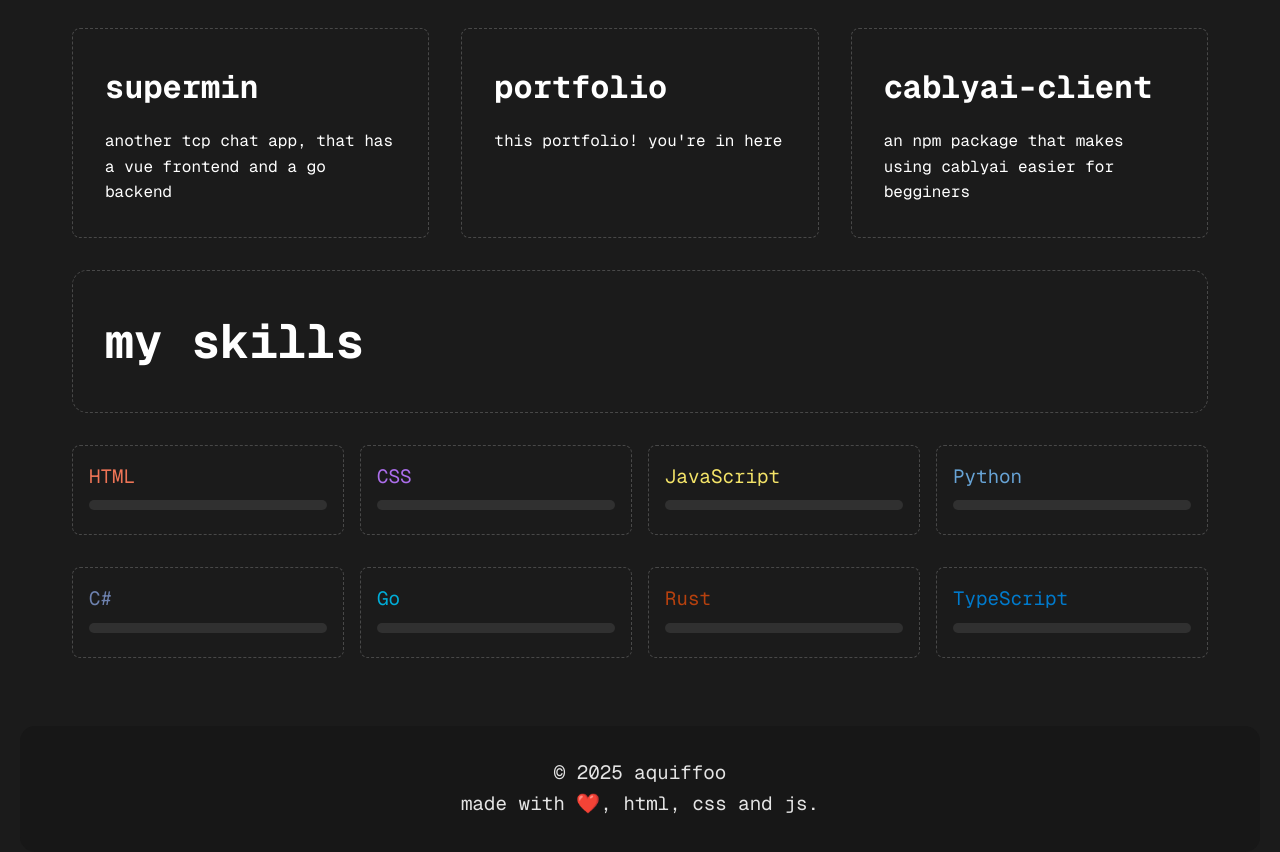
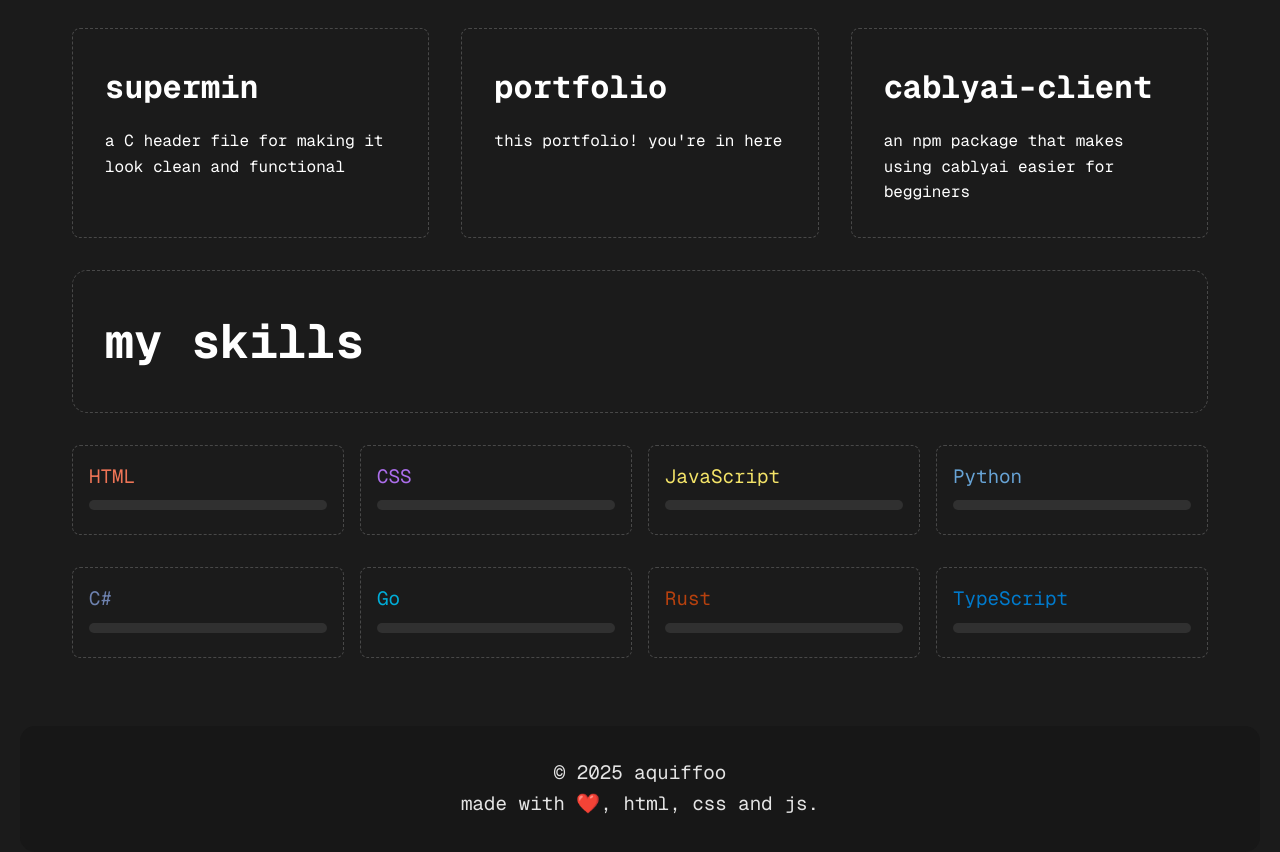
Before and after one commit to aquiffoo/portfolio, a plain HTML site: page index.html in a window 1280 px wide. Shown: the part 900-1752 px from the top of the page. Drawn offline with nearby package versions, Linux system fonts and the light colour scheme; a web font is replaced by a local one.

Commit message:
smth i forgor

```diff
--- a/index.html
+++ b/index.html
@@ -53,7 +53,7 @@
 				</a>
 				<a href="https://github.com/aquiffoo/supermin" class="project-card" target="_blank" rel="noopener noreferrer">
 					<h3 data-translate="pybr-title">supermin</h3>
-					<p data-translate="pybr-description">another tcp chat app, that has a vue frontend and a go backend</p>
+					<p data-translate="pybr-description">a C header file for making it look clean and functional</p>
 				</a>
 				<a href="https://github.com/aquiffoo/portfolio" class="project-card" target="_blank" rel="noopener noreferrer">
 					<h3 data-translate="lyntrgpt-title">portfolio</h3>
```
